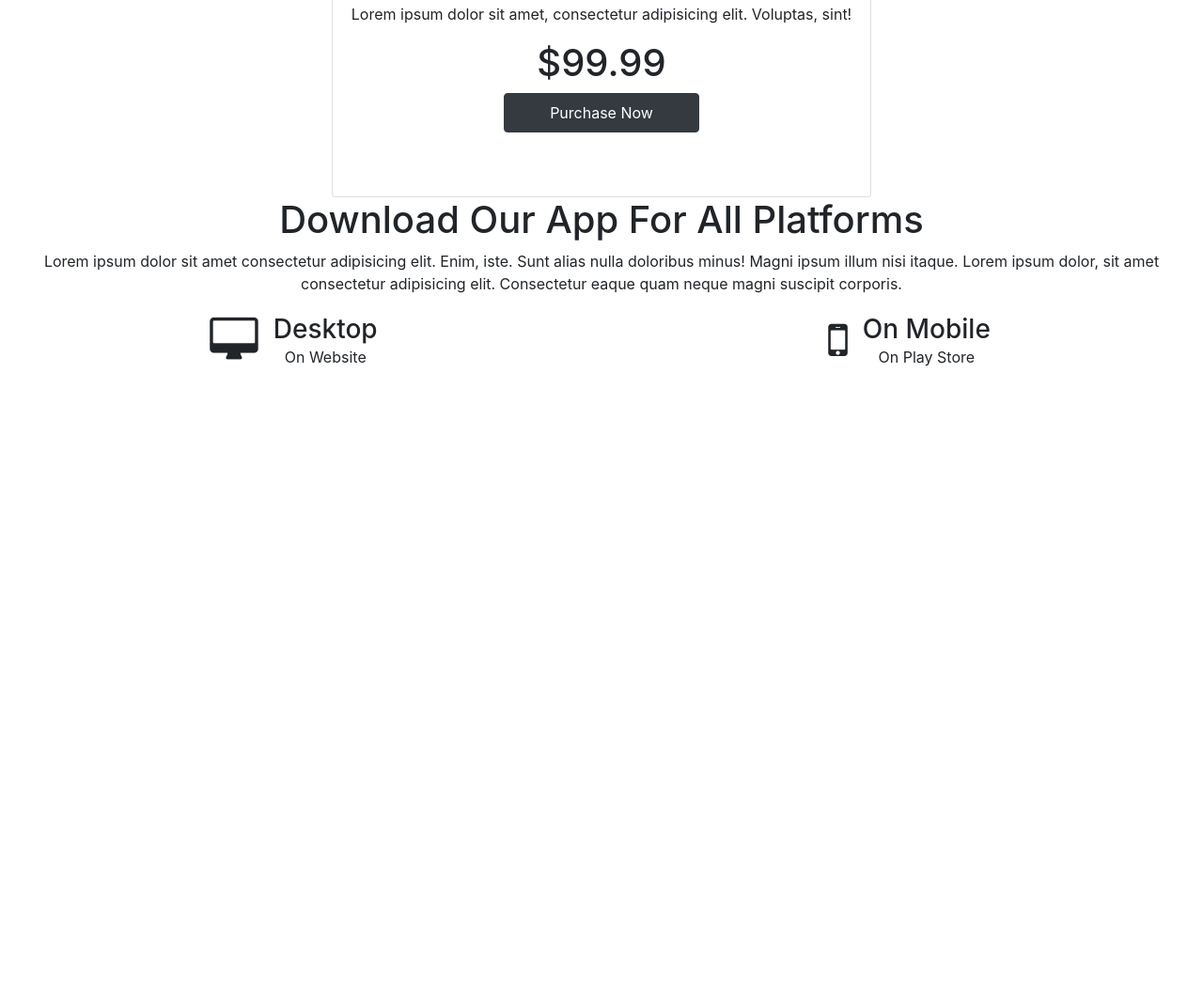
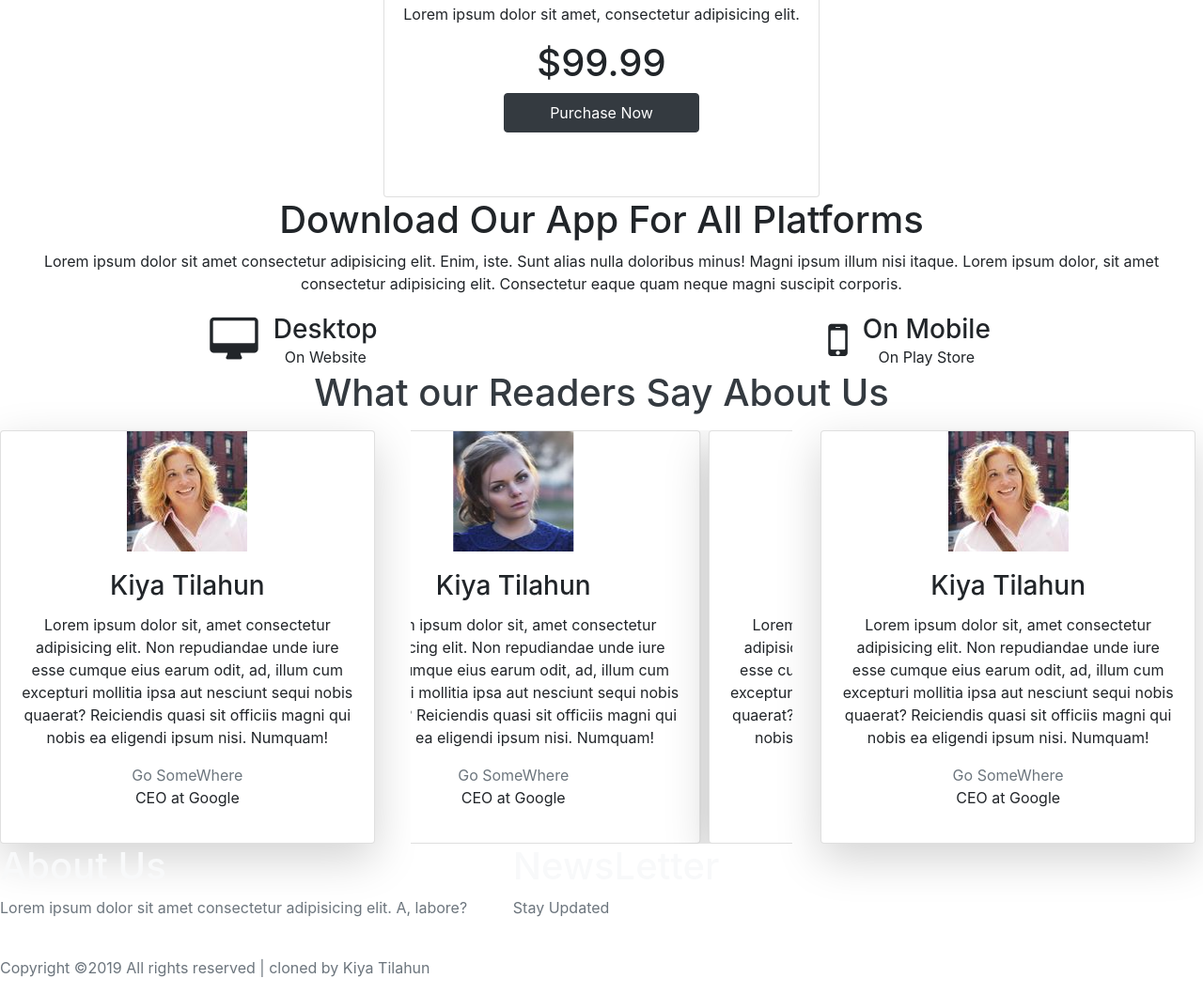
Before and after one commit to KiyaTilahun/My-beginner-level-Html-Css-Bootstrap-React-Projects-, a website: page website1/index.html in a window 1280 px wide. Shown: the part 1223-2281 px from the top of the page at 94% size. Before the commit the page ends 1617 px from the top, so only its background shows below. Drawn offline with nearby package versions, Linux system fonts and the light colour scheme.

Commit message:
added the boxshadow and also working on the footer

```diff
--- a/website1/css/style.css
+++ b/website1/css/style.css
@@ -0,0 +1,2 @@
+.shadow-lg
+{box-shadow: 0 1rem 3rem rgba(0,0,0,.175)!important;}
--- a/website1/index.html
+++ b/website1/index.html
@@ -151,9 +151,7 @@
         </div>
         <div class="purchase text-center">
           <h1>Purchase WhatEver You Want</h1>
-          <p>
-            Lorem ipsum dolor sit amet, consectetur adipisicing elit.
-          </p>
+          <p>Lorem ipsum dolor sit amet, consectetur adipisicing elit.</p>
           <div class="cards">
             <div class="d-flex justify-content-center flex-wrap">
               <div class="card">
@@ -163,7 +161,6 @@
                   </div>
                   <p class="card-text">
                     Lorem ipsum dolor sit amet, consectetur adipisicing elit.
-
                   </p>
                   <div class="pricing">
                     <h1>$77.99</h1>
@@ -180,7 +177,6 @@
                   </div>
                   <p class="card-text">
                     Lorem ipsum dolor sit amet, consectetur adipisicing elit.
-
                   </p>
                   <div class="pricing">
                     <h1>$77.99</h1>
@@ -197,7 +193,6 @@
                   </div>
                   <p class="card-text">
                     Lorem ipsum dolor sit amet, consectetur adipisicing elit.
-                    Voluptas, sint!
                   </p>
                   <div class="pricing">
                     <h1>$99.99</h1>
@@ -211,37 +206,162 @@
           </div>
         </div>
       </section>
-      <div class="section-3 container-fluid p-0 text-center">
+      <section class="section-3 container-fluid p-0 text-center">
         <div class="row">
           <div class="col-md-12 col-12">
             <h1>Download Our App For All Platforms</h1>
-            <p>Lorem ipsum dolor sit amet consectetur adipisicing elit. Enim, iste. Sunt alias nulla doloribus minus! Magni ipsum illum nisi itaque. Lorem ipsum dolor, sit amet consectetur adipisicing elit. Consectetur eaque quam neque magni suscipit corporis.</p>
+            <p>
+              Lorem ipsum dolor sit amet consectetur adipisicing elit. Enim,
+              iste. Sunt alias nulla doloribus minus! Magni ipsum illum nisi
+              itaque. Lorem ipsum dolor, sit amet consectetur adipisicing elit.
+              Consectetur eaque quam neque magni suscipit corporis.
+            </p>
           </div>
         </div>
         <div class="platform row">
           <div class="col-md-6 col-sm-12 text-right">
-            <div class="desktop shadow-lg">
-              <div class="d-flex flex-row justify-content-center "><i class="fa fa-desktop fa-3x py-2 pr-3"></i>
+            <div class="desktop ">
+              <div class="d-flex flex-row justify-content-center">
+                <i class="fa fa-desktop fa-3x py-2 pr-3"></i>
                 <div class="text text-center">
                   <h3 class="pt-1 m-0">Desktop</h3>
                   <p class="p-0 m-0">On Website</p>
-              </div></div>
+                </div>
+              </div>
             </div>
           </div>
           <div class="col-md-6 col-sm-12 text-right">
-            <div class="desktop shadow-lg">
-              <div class="d-flex flex-row justify-content-center "><i class="fa fa-mobile fa-3x py-2 pr-3"></i>
+            <div class="desktop ">
+              <div class="d-flex flex-row justify-content-center">
+                <i class="fa fa-mobile fa-3x py-2 pr-3"></i>
                 <div class="text text-center">
                   <h3 class="pt-1 m-0">On Mobile</h3>
                   <p class="p-0 m-0">On Play Store</p>
-              </div></div>
                 </div>
               </div>
-
             </div>
           </div>
+        </div>
+      </section>
+      <section class="section-4">
+        <div class="container text-center">
+          <h1 class="text-dark">What our Readers Say About Us</h1>
+          <p class="text-secondary"></p>
+        </div>
+        <div class="team row">
+          <div class="col-md-4 col-12 text-center">
+            <div class="card mr-2 d-inline-block shadow-lg">
+              <div class="card-img-top">
+                <img src="img/user1.jpg" alt="" />
+              </div>
+              <div class="card-body">
+                <h3 class="card-title">Kiya Tilahun</h3>
+                <p class="card-text">
+                  Lorem ipsum dolor sit, amet consectetur adipisicing elit. Non
+                  repudiandae unde iure esse cumque eius earum odit, ad, illum
+                  cum excepturi mollitia ipsa aut nesciunt sequi nobis quaerat?
+                  Reiciendis quasi sit officiis magni qui nobis ea eligendi
+                  ipsum nisi. Numquam!
+                </p>
+                <a href="" class="text-secondary text-decoration-none"
+                  >Go SomeWhere</a
+                >
+                <p class="text-black-50">CEO at Google</p>
+              </div>
+            </div>
+          </div>
+          <div class="col-md-4 col-12">
+            <div id="carouselex" class="carousel slide" data-ride="carousel">
+              <div class="carousel-inner">
+                <div class="carousel-item active text-center">
+                  <!-- card-2-->
+                  <div class="card mr-2 d-inline-block shadow-lg">
+                    <div class="card-img-top">
+                      <img src="img/user2.jpg" alt="" />
+                    </div>
+                    <div class="card-body">
+                      <h3 class="card-title">Kiya Tilahun</h3>
+                      <p class="card-text">
+                        Lorem ipsum dolor sit, amet consectetur adipisicing elit. Non
+                        repudiandae unde iure esse cumque eius earum odit, ad, illum
+                        cum excepturi mollitia ipsa aut nesciunt sequi nobis quaerat?
+                        Reiciendis quasi sit officiis magni qui nobis ea eligendi
+                        ipsum nisi. Numquam!
+                      </p>
+                      <a href="" class="text-secondary text-decoration-none"
+                        >Go SomeWhere</a
+                      >
+                      <p class="text-black-50">CEO at Google</p>
+                    </div>
+                  </div>
+                </div>
+                <div class="carousel-item text-center">
+                  <!--card-3-->
+                  <div class="card mr-2 d-inline-block shadow-lg">
+                    <div class="card-img-top">
+                      <img src="img/user3.jpg" alt="" />
+                    </div>
+                    <div class="card-body">
+                      <h3 class="card-title">Kiya Tilahun</h3>
+                      <p class="card-text">
+                        Lorem ipsum dolor sit, amet consectetur adipisicing elit. Non
+                        repudiandae unde iure esse cumque eius earum odit, ad, illum
+                        cum excepturi mollitia ipsa aut nesciunt sequi nobis quaerat?
+                        Reiciendis quasi sit officiis magni qui nobis ea eligendi
+                        ipsum nisi. Numquam!
+                      </p>
+                      <a href="" class="text-secondary text-decoration-none"
+                        >Go SomeWhere</a
+                      >
+                      <p class="text-black-50">CEO at Google</p>
+                    </div>
+                  </div>
+                </div>
+              </div>
+            </div>
+          </div>
+          <div class="col-md-4 col-12 text-center">
+            <!--card-4-->
+            <div class="card mr-2 d-inline-block shadow-lg">
+              <div class="card-img-top">
+                <img src="img/user1.jpg" alt="" />
+              </div>
+              <div class="card-body">
+                <h3 class="card-title">Kiya Tilahun</h3>
+                <p class="card-text">
+                  Lorem ipsum dolor sit, amet consectetur adipisicing elit. Non
+                  repudiandae unde iure esse cumque eius earum odit, ad, illum
+                  cum excepturi mollitia ipsa aut nesciunt sequi nobis quaerat?
+                  Reiciendis quasi sit officiis magni qui nobis ea eligendi
+                  ipsum nisi. Numquam!
+                </p>
+                <a href="" class="text-secondary text-decoration-none"
+                  >Go SomeWhere</a
+                >
+                <p class="text-black-50">CEO at Google</p>
+              </div>
+            </div>
+          </div>
+        </div>
+      </section>
     </main>
-    <footer></footer>
+    <footer>
+      <div class="container-fluid p-0">
+        <div class="row text-left">
+          <div class="col-md-5"><h1 class="text-light">About Us</h1>
+          <p class="text-muted">Lorem ipsum dolor sit amet consectetur adipisicing elit. A, labore?</p>
+        <p class="pt-4 text-muted">Copyright &copy;2019 All rights reserved | cloned by <span>Kiya Tilahun</span> </p></div>
+          <div class="col-md-5">
+            <h1 class="text-light">NewsLetter</h1>
+            <p class="text-muted">Stay Updated</p>
+            <form class="form-inline>
+
+            </form>
+          </div>
+          <div class="col-md-2"></div>
+        </div>
+      </div>
+    </footer>
     <!-- build:js js/main.js -->
     <!-- jQuery first, then Popper.js, then Bootstrap JS. -->
 
```
Also changed, not shown: website1/img/kiya.jpg (added), website1/img/user1.jpg (added), website1/img/user2.jpg (added), website1/img/user3.jpg (added), website1/img/user4.jpg (added). Lines whose indentation alone changed are shown as unchanged.
